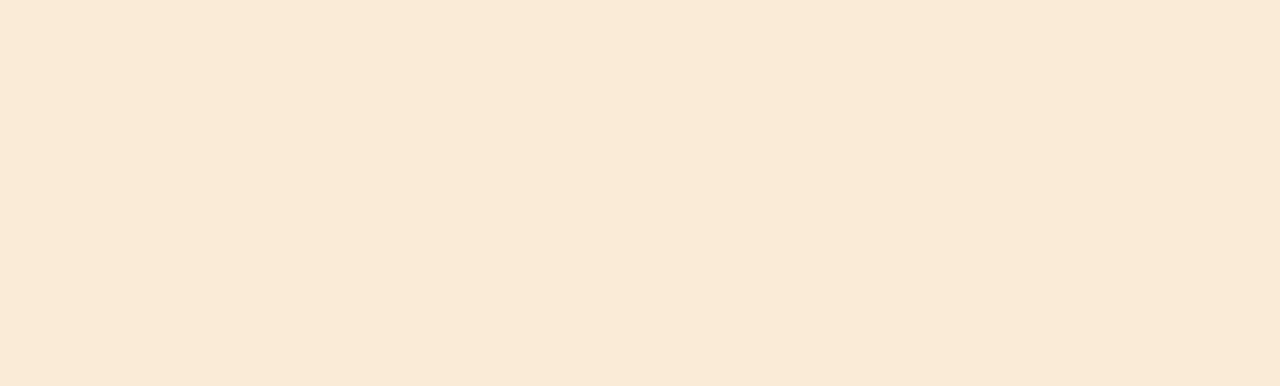
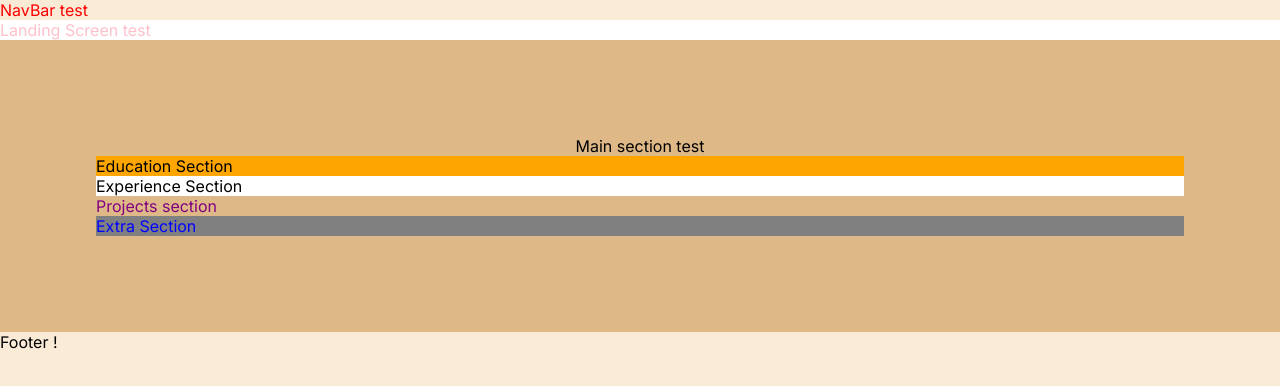
Before and after one commit to VanessaCHW/vc-portfolio, a Next.js app in the folder vanportfolio/: page / in a window 1280 px wide. Shown: the top 386 px of the page. Built offline with nearby package versions, Linux system fonts and the light colour scheme.

Commit message:
Creation of section components

```diff
--- a/vanportfolio/package.json
+++ b/vanportfolio/package.json
@@ -9,9 +9,10 @@
     "lint": "next lint"
   },
   "dependencies": {
+    "next": "14.1.1",
     "react": "^18",
     "react-dom": "^18",
-    "next": "14.1.1"
+    "styled-components": "^6.1.8"
   },
   "devDependencies": {
     "eslint": "^8",
--- /dev/null
+++ b/vanportfolio/src/app/Sections/Education.js
@@ -0,0 +1,19 @@
+"use client";
+import React from "react";
+import styled from "styled-components";
+
+const Education = () => {
+  return (
+    <Container>
+      <div>Education Section</div>
+    </Container>
+  );
+};
+
+export default Education;
+
+const Container = styled.div`
+  width: 100%;
+  color: black;
+  background-color: orange;
+`;
--- /dev/null
+++ b/vanportfolio/src/app/Sections/Experience.js
@@ -0,0 +1,19 @@
+"use client";
+import React from "react";
+import styled from "styled-components";
+
+const Experience = () => {
+  return (
+    <Container>
+      <div>Experience Section</div>
+    </Container>
+  );
+};
+
+export default Experience;
+
+const Container = styled.div`
+  width: 100%;
+  color: black;
+  background-color: white;
+`;
--- /dev/null
+++ b/vanportfolio/src/app/Sections/Extra.js
@@ -0,0 +1,19 @@
+"use client";
+import React from "react";
+import styled from "styled-components";
+
+const Extra = () => {
+  return (
+    <Container>
+      <div>Extra Section</div>
+    </Container>
+  );
+};
+
+export default Extra;
+
+const Container = styled.div`
+  width: 100%;
+  color: blue;
+  background-color: grey;
+`;
--- /dev/null
+++ b/vanportfolio/src/app/Sections/Landing.js
@@ -0,0 +1,18 @@
+"use client";
+import React from "react";
+import styled from "styled-components";
+
+const Landing = () => {
+  return (
+    <Container>
+      <div>Landing Screen test</div>
+    </Container>
+  );
+};
+
+export default Landing;
+
+const Container = styled.div`
+  color: pink;
+  background-color: white;
+`;
--- /dev/null
+++ b/vanportfolio/src/app/Sections/NavBar.js
@@ -0,0 +1,17 @@
+"use client";
+import React from "react";
+import styled from "styled-components";
+
+const NavBar = () => {
+  return (
+    <Header>
+      <div>NavBar test</div>
+    </Header>
+  );
+};
+
+const Header = styled.header`
+  color: red;
+`;
+
+export default NavBar;
--- /dev/null
+++ b/vanportfolio/src/app/Sections/Projects.js
@@ -0,0 +1,18 @@
+"use client";
+import React from "react";
+import styled from "styled-components";
+
+const Projects = () => {
+  return (
+    <Header>
+      <div>Projects section</div>
+    </Header>
+  );
+};
+
+const Header = styled.header`
+  width: 100%;
+  color: purple;
+`;
+
+export default Projects;
--- a/vanportfolio/src/app/page.js
+++ b/vanportfolio/src/app/page.js
@@ -1,5 +1,24 @@
 import styles from "./page.module.css";
+import NavBar from "./Sections/NavBar";
+import Landing from "./Sections/Landing";
+import Education from "./Sections/Education";
+import Experience from "./Sections/Experience";
+import Projects from "./Sections/Projects";
+import Extra from "./Sections/Extra";
 
 export default function Home() {
-  return <main className={styles.main}></main>;
+  return (
+    <div className={styles.maincontainer}>
+      <NavBar />
+      <Landing />
+      <main className={styles.main}>
+        Main section test
+        <Education />
+        <Experience />
+        <Projects />
+        <Extra />
+      </main>
+      <footer>Footer !</footer>
+    </div>
+  );
 }
--- a/vanportfolio/src/app/page.module.css
+++ b/vanportfolio/src/app/page.module.css
@@ -1,13 +1,15 @@
-.main {
+.maincontainer {
+  min-height: 100vh;
+}
+
+.main{
   display: flex;
   flex-direction: column;
   justify-content: space-between;
   align-items: center;
   padding: 6rem;
-  min-height: 100vh;
+  background-color: burlywood;
 }
-
-
 /* Enable hover only on non-touch devices */
 @media (hover: hover) and (pointer: fine) {
 
```
Also changed, not shown: 1 other file (tests, documents, lock files or other folders).
